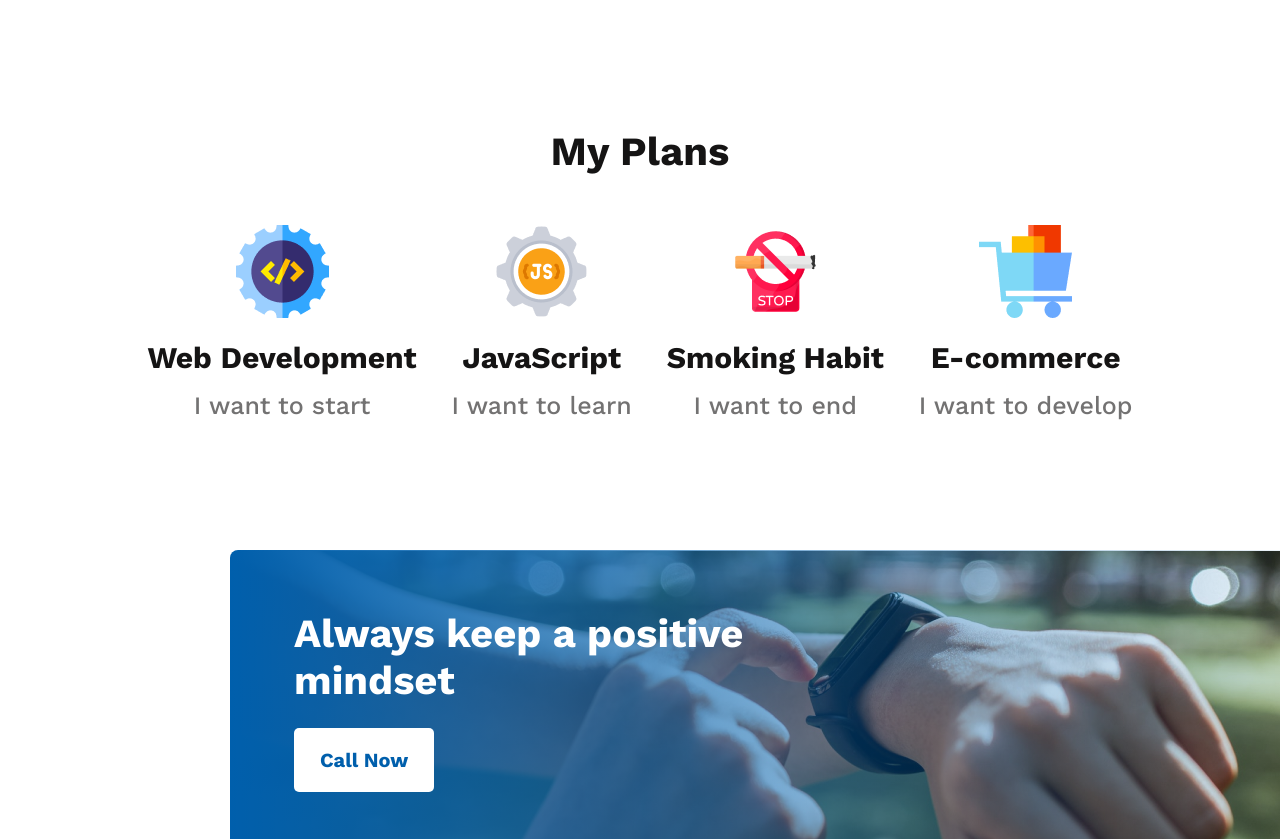
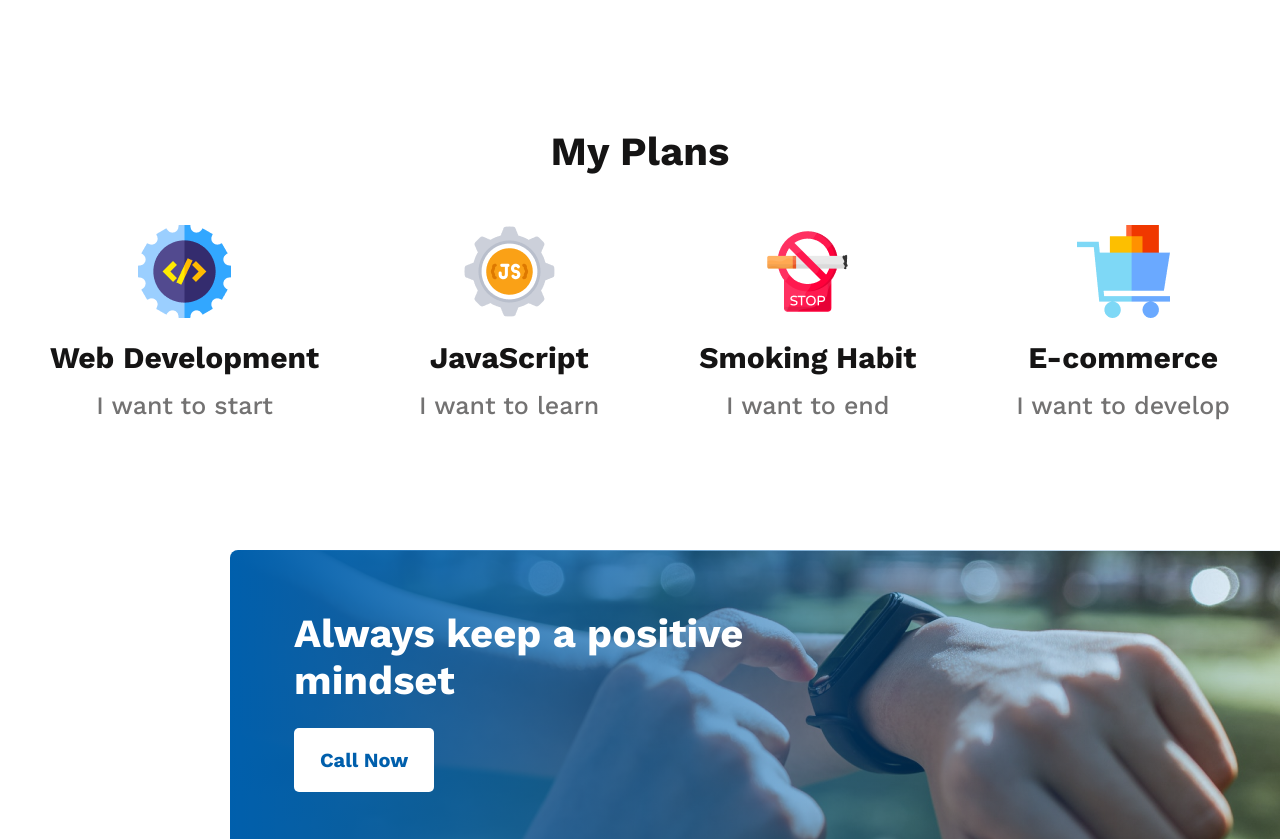
Before and after one commit to aiknayan/new-year-new-me-assignment, a plain HTML site: page index.html in a window 1280 px wide. Shown: the part 1660-2499 px from the top of the page. Drawn offline with nearby package versions, Linux system fonts and the light colour scheme; files whose address does not match are found by name.

Commit message:
Padding Fixed

```diff
--- a/styles/style.css
+++ b/styles/style.css
@@ -104,8 +104,9 @@ span {
 
 /* Plan * Mission Section */
 .section-plan {
-    padding: 0 130px 130px;
+    padding: 0px 0px 130px;
 }
+
 
 .plan-container {
     text-align: center;
```
